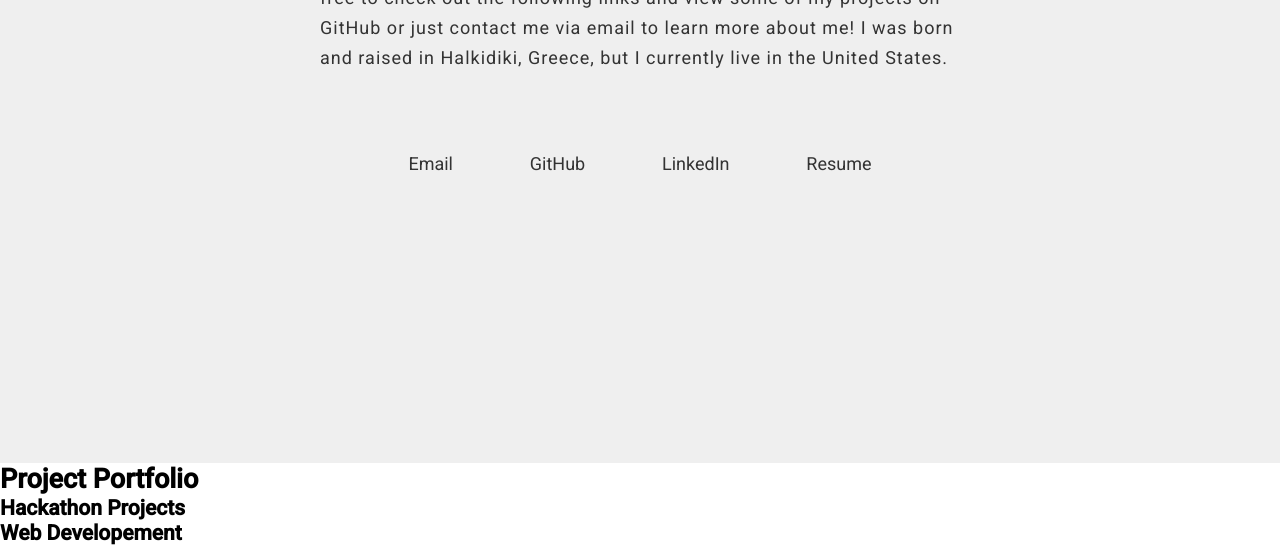
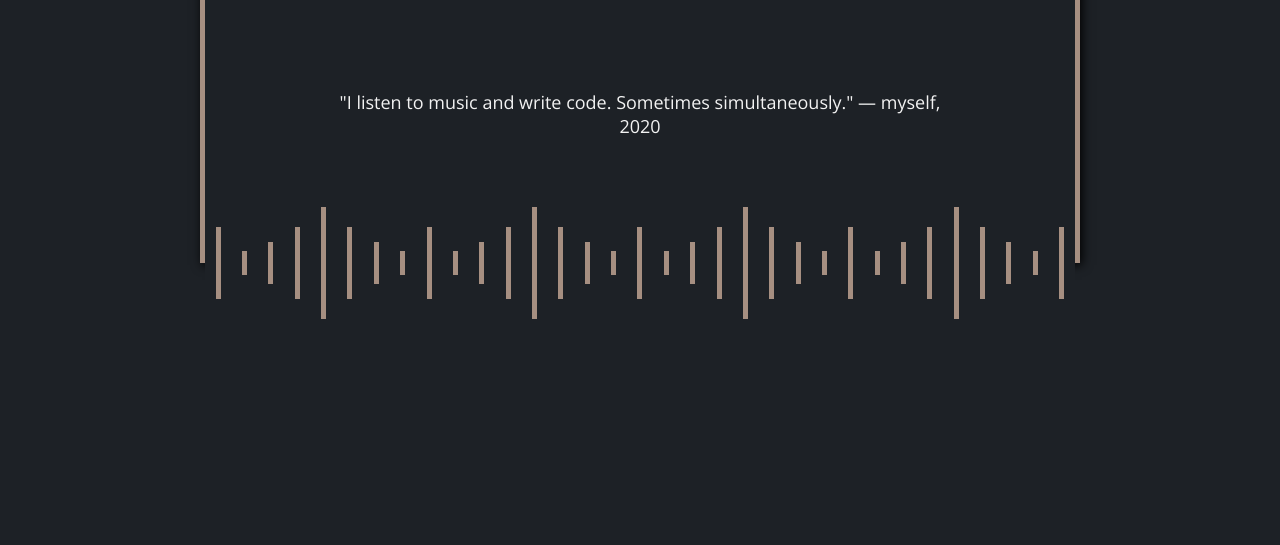
Before and after one commit to konoikon/konoikon.me, a website: page index.html in a window 1280 px wide. Shown: the part 337-882 px from the top of the page. After the commit the page ends 800 px from the top, so only its background shows below. Drawn offline with nearby package versions, Linux system fonts and the light colour scheme.

Commit message:
completely new. it fucks

```diff
--- a/css/main.css
+++ b/css/main.css
@@ -6,91 +6,156 @@
   box-sizing: inherit;
 }
 
+:root {
+  --main-bg-color: #1d2126;
+  --primary-color: #a68f81;
+  --text-color: #f2f2f2;
+}
+
 html {
   font-size: 62.5%;
 }
 
 body {
   box-sizing: border-box;
-  font-family: "Roboto", sans-serif;
   font-size: 1.8rem;
+  background-color: var(--main-bg-color);
+  color: var(--text-color);
+  font-family: "Open Sans", sans-serif;
 }
 
-.main-section {
-  height: 100vh;
-  background-size: cover;
+.header {
+  margin: 25vh;
+  height: 50vh;
+  border: 5px var(--primary-color) solid;
+  border-bottom: none;
+  box-shadow: 2px 2px 10px black;
   position: relative;
-
-  padding: 10rem;
 }
 
-.title {
+.header__title {
   font-family: "Commissioner", sans-serif;
-  font-size: 6rem;
-  font-weight: 300;
+  font-weight: 200;
+  text-align: center;
+  font-size: 4rem;
+  margin-top: 2rem;
 }
 
-.subtitle {
-  font-family: "Commissioner", sans-serif;
-  font-size: 3rem;
-  font-weight: 200;
-  margin-top: 1rem;
+.header__subtitle {
+  font-size: 2.8rem;
 }
 
-.content {
-  position: absolute;
-  top: 50%;
-  left: 50%;
-  transform: translate(-50%, -50%);
-  max-width: 100rem;
+.header__main-text-box {
+  padding: 4rem;
+  margin: 5vw auto 0 auto;
+  width: 80%;
+  text-align: center;
 }
 
-.long-copy {
-  line-height: 3rem;
-  letter-spacing: 0.1rem;
+.header__link:link,
+.header__link:visited {
+  text-decoration: none;
+  color: var(--text-color);
+  font-style: bold;
+  transition: all 0.5s;
+  padding: 0;
 }
 
-.list {
-  list-style: none;
-  display: flex;
-  justify-content: space-around;
-
-  margin-top: 8rem;
-  padding: 0 5rem;
+.header__link:hover,
+.header__link:active {
+  background-color: var(--primary-color);
+  color: var(--main-bg-color);
+  padding: 0 1rem;
 }
 
-a:link,
-a:visited {
-  text-decoration: none;
-  color: inherit;
-  padding: 1rem 2rem;
-  transition: all 0.4s;
+.header__soundbars {
+  width: 100%;
+  height: 15vh;
+  position: absolute;
+  bottom: -7.5vh;
+  display: flex;
+  background-color: var(--main-bg-color);
+  justify-content: space-around;
+  align-items: center;
 }
 
-a:hover {
-  background-color: #333;
-  color: #efefef;
-  box-shadow: 0 0.3rem 0.5rem black;
+.header__soundbar {
+  width: 5px;
+  background-color: var(--primary-color);
+  animation: soundbar-animation 2s infinite ease-in-out;
+  height: 100%;
 }
 
-a:active {
-  box-shadow: 0 0.1rem 0.4rem black;
+.header__soundbar--1 {
+  animation-delay: 1.5s;
 }
 
-@media (prefers-color-scheme: dark) {
-  .main-section {
-    background-color: #333;
-    color: #efefef;
+.header__soundbar--2 {
+  animation-delay: 2s;
+}
+
+.header__soundbar--3 {
+  animation-delay: 2.3s;
+}
+
+.header__soundbar--4 {
+  animation-delay: 2.5s;
+}
+
+.header__soundbar--5 {
+  animation-delay: 2.8s;
+}
+
+@keyframes soundbar-animation {
+  0% {
+    height: 100%;
   }
-  a:hover {
-    background-color: #efefef;
-    color: #333;
+
+  50% {
+    height: 20%;
+  }
+
+  100% {
+    height: 100%;
   }
 }
 
-@media (prefers-color-scheme: light) {
-  .main-section {
-    background-color: #efefef;
-    color: #333;
+@media only screen and (max-width: 1034px) and (orientation: portrait) {
+  .break-1 {
+    display: none;
+  }
+  .header__soundbar {
+    width: 3px;
+  }
+  .header {
+    margin: 15vh;
+    height: 70vh;
+  }
+  .header__main-text-box {
+    width: 100%;
+    margin-top: 15vw;
   }
 }
+
+@media only screen and (max-width: 568px) and (orientation: portrait) {
+  .break-1 {
+    display: none;
+  }
+  .break-2 {
+    display: none;
+  }
+  .header {
+    margin: 10vh 4vh;
+    height: 80vh;
+  }
+  .header__main-text-box {
+    margin-top: 20vw;
+  }
+  .header__soundbars {
+    height: 8vh;
+    bottom: -4vh;
+  }
+  .header__soundbar {
+    width: 2px;
+  }
+}
--- a/index.html
+++ b/index.html
@@ -4,59 +4,80 @@
     <meta charset="UTF-8" />
     <meta name="viewport" content="width=device-width, initial-scale=1.0" />
     <title>Konstantinos Oikonomou : Software Engineer</title>
+    <link rel="preconnect" href="https://fonts.gstatic.com" />
     <link
-      href="https://fonts.googleapis.com/css2?family=Commissioner:wght@200;300;400&family=Roboto:wght@400;500&display=swap"
+      href="https://fonts.googleapis.com/css2?family=Commissioner:wght@200;400;600&display=swap"
+      rel="stylesheet"
+    />
+    <link
+      href="https://fonts.googleapis.com/css2?family=Open+Sans&display=swap"
       rel="stylesheet"
     />
     <link rel="stylesheet" href="/css/main.css" />
   </head>
   <body>
-    <header class="main-section">
-      <h1 class="title">Konstantinos Oikonomou</h1>
-      <h2 class="subtitle">Software Engineer</h2>
-      <div class="content">
-        <p class="long-copy">
-          Welcome! My name is Konstantinos and this is my official website! Feel
-          free to check out the following links and view some of my projects on
-          GitHub or just contact me via email to learn more about me! I was born
-          and raised in Halkidiki, Greece, but I currently live in the United
-          States.
+    <header class="header">
+      <h1 class="header__title">
+        Konstantinos Oikonomou<br /><span class="header__subtitle"
+          >Software Engineer</span
+        >
+      </h1>
+      <div class="header__main-text-box">
+        <p class="header__main-text">
+          "I listen to
+          <a
+            href="https://soundcloud.com/konoikon/02-untitled-mix"
+            target="_"
+            class="header__link"
+            >music</a
+          >
+          and write
+          <a href="https://github.com/konoikon" target="_" class="header__link"
+            >code</a
+          >. Sometimes simultaneously." &mdash;
+          <a
+            href="https://www.linkedin.com/in/konoikon/"
+            target="_"
+            class="header__link"
+            >myself</a
+          >, 2020
         </p>
-        <ul class="list">
-          <li><a href="mailto:kons.oikonomou@gmail.com">Email</a></li>
-          <li><a href="https://github.com/konoikon/" target="_">GitHub</a></li>
-          <li>
-            <a href="https://www.linkedin.com/in/konoikon/" target="_"
-              >LinkedIn</a
-            >
-          </li>
-          <li><a href="/resume/">Resume</a></li>
-        </ul>
+      </div>
+      <div class="header__soundbars">
+        <div class="header__soundbar header__soundbar--1"></div>
+        <div class="header__soundbar header__soundbar--2"></div>
+        <div class="header__soundbar header__soundbar--3"></div>
+        <div class="header__soundbar header__soundbar--4"></div>
+        <div class="header__soundbar header__soundbar--5"></div>
+        <div class="header__soundbar header__soundbar--4"></div>
+        <div class="header__soundbar header__soundbar--3"></div>
+        <div class="header__soundbar header__soundbar--2"></div>
+        <div class="header__soundbar header__soundbar--1"></div>
+        <div class="header__soundbar header__soundbar--2"></div>
+        <div class="header__soundbar header__soundbar--3"></div>
+        <div class="header__soundbar header__soundbar--4"></div>
+        <div class="header__soundbar header__soundbar--5"></div>
+        <div class="header__soundbar header__soundbar--4"></div>
+        <div class="header__soundbar header__soundbar--3"></div>
+        <div class="header__soundbar header__soundbar--2"></div>
+        <div class="header__soundbar header__soundbar--1"></div>
+        <div class="header__soundbar header__soundbar--2 break-2"></div>
+        <div class="header__soundbar header__soundbar--3 break-2"></div>
+        <div class="header__soundbar header__soundbar--4 break-2"></div>
+        <div class="header__soundbar header__soundbar--5 break-2"></div>
+        <div class="header__soundbar header__soundbar--4 break-2"></div>
+        <div class="header__soundbar header__soundbar--3 break-2"></div>
+        <div class="header__soundbar header__soundbar--2 break-2"></div>
+        <div class="header__soundbar header__soundbar--1 break-2"></div>
+        <div class="header__soundbar header__soundbar--2 break-1"></div>
+        <div class="header__soundbar header__soundbar--3 break-1"></div>
+        <div class="header__soundbar header__soundbar--4 break-1"></div>
+        <div class="header__soundbar header__soundbar--5 break-1"></div>
+        <div class="header__soundbar header__soundbar--4 break-1"></div>
+        <div class="header__soundbar header__soundbar--3 break-1"></div>
+        <div class="header__soundbar header__soundbar--2 break-1"></div>
+        <div class="header__soundbar header__soundbar--1 break-1"></div>
       </div>
     </header>
-
-    <section class="section-projects">
-      <h2 class="section-title">Project Portfolio</h2>
-      <h3 class="section-category">Hackathon Projects</h3>
-      <h3 class="section-category">Web Developement</h3>
-    </section>
   </body>
 </html>
-
-<!--
-  Hackathons:
-  - gridstrategy
-  - terraform
-  - spread
-  - alexa song-analyze
-
-  Web Development:
-  While I was in Greece during the Covid quarantine, I decided to learn a bit more about design and master HTML and CSS. These websites I built
-  are something I have to show from that experience.
-  - ficurini.gr
-  - konoikonomou.gr
-  - eutic.org
-  - niovi-villas.com
-
-
- -->
```
Also changed, not shown: img/background.jpg (deleted).
